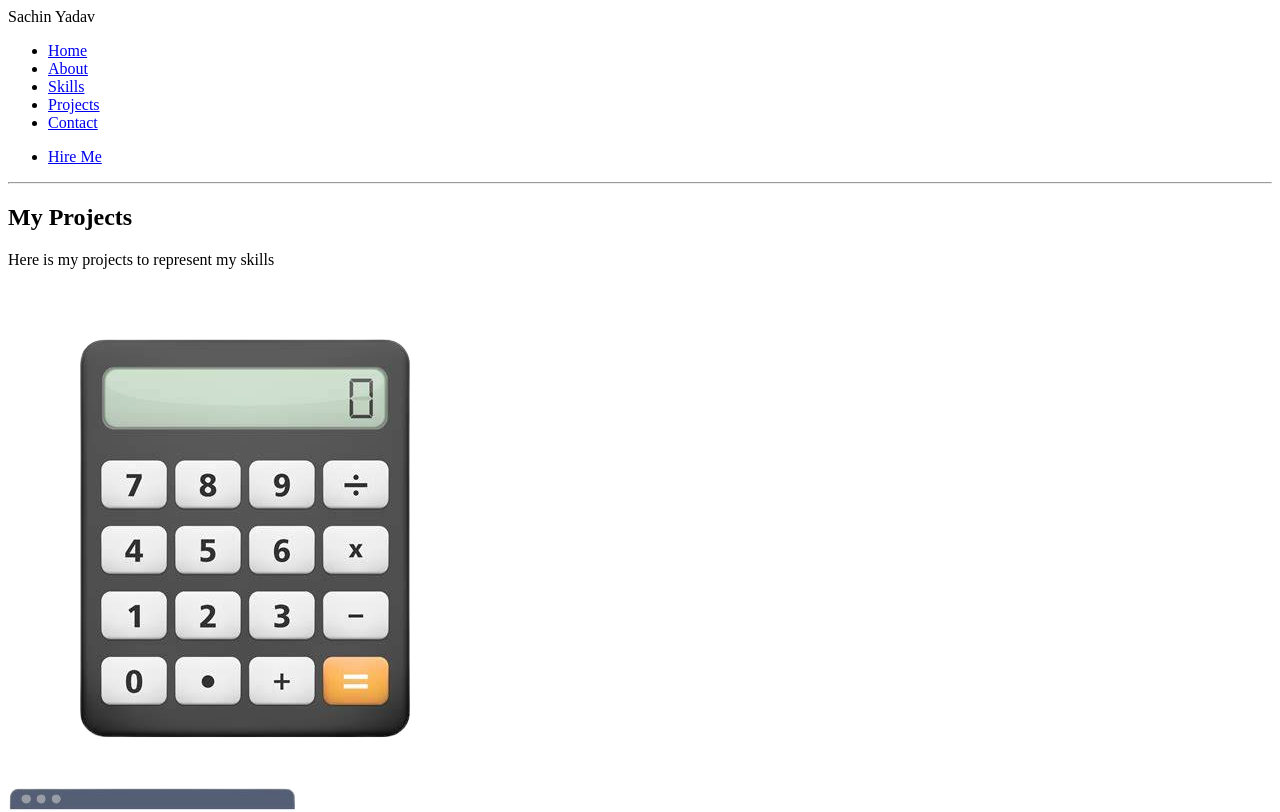
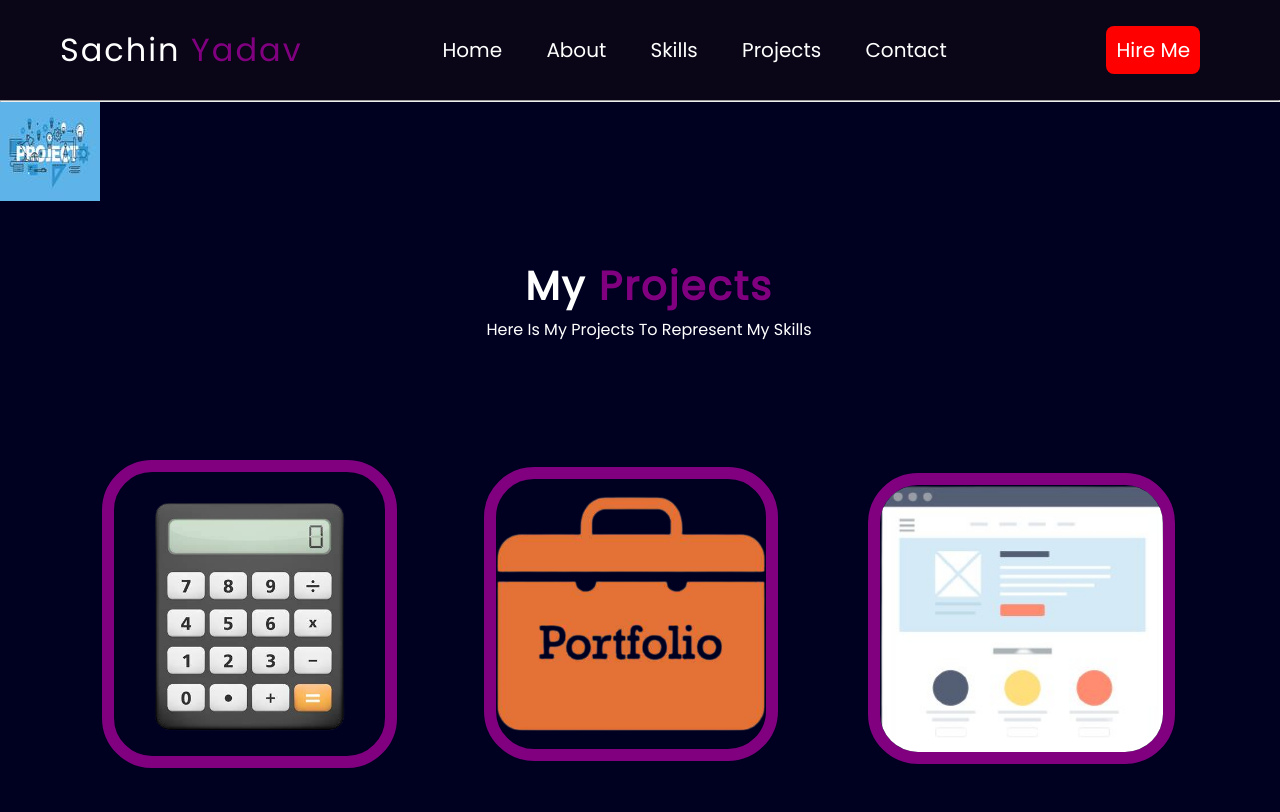
Before and after one commit to Sachin-0109-yadav/Portfolio.io, a plain HTML site: page projects.html in a window 1280 px wide. Shown: the top 812 px of the page. Drawn offline with Linux system fonts and the light colour scheme; files that its build step writes are made by us from their sources; the site is published under a folder, as on GitHub Pages, so addresses that start at the root find nothing.

Commit message:
Update projects.html

```diff
--- a/projects.html
+++ b/projects.html
@@ -4,7 +4,7 @@
     <meta charset="UTF-8">
     <meta name="viewport" content="width=device-width, initial-scale=1.0">
     <title>Sachin Yadav | Projects</title>
-    <link rel="stylesheet" href="/Task-02-Portfolio/style.css">
+    <link rel="stylesheet" href="style.css">
 </head>
 <body>
    <!-- Our Header Section Starts  -->
@@ -15,11 +15,11 @@
         </div>
         <div class="menu">
             <ul>
-                <li><a href="/Task-02-Portfolio/index.html">Home</a></li>
-                <li><a href="/Task-02-Portfolio/about.html">About</a></li>
-                <li><a href="/Task-02-Portfolio/skills.html">Skills</a></li>
-                <li><a href="/Task-02-Portfolio/projects.html">Projects</a></li>
-                <li><a href="/Task-02-Portfolio/contact.html">Contact</a></li>
+                <li><a href="index.html">Home</a></li>
+                <li><a href="about.html">About</a></li>
+                <li><a href="skills.html">Skills</a></li>
+                <li><a href="projects.html">Projects</a></li>
+                <li><a href="contact.html">Contact</a></li>
             </ul>
         </div>
         <div class="hire-me">
```
